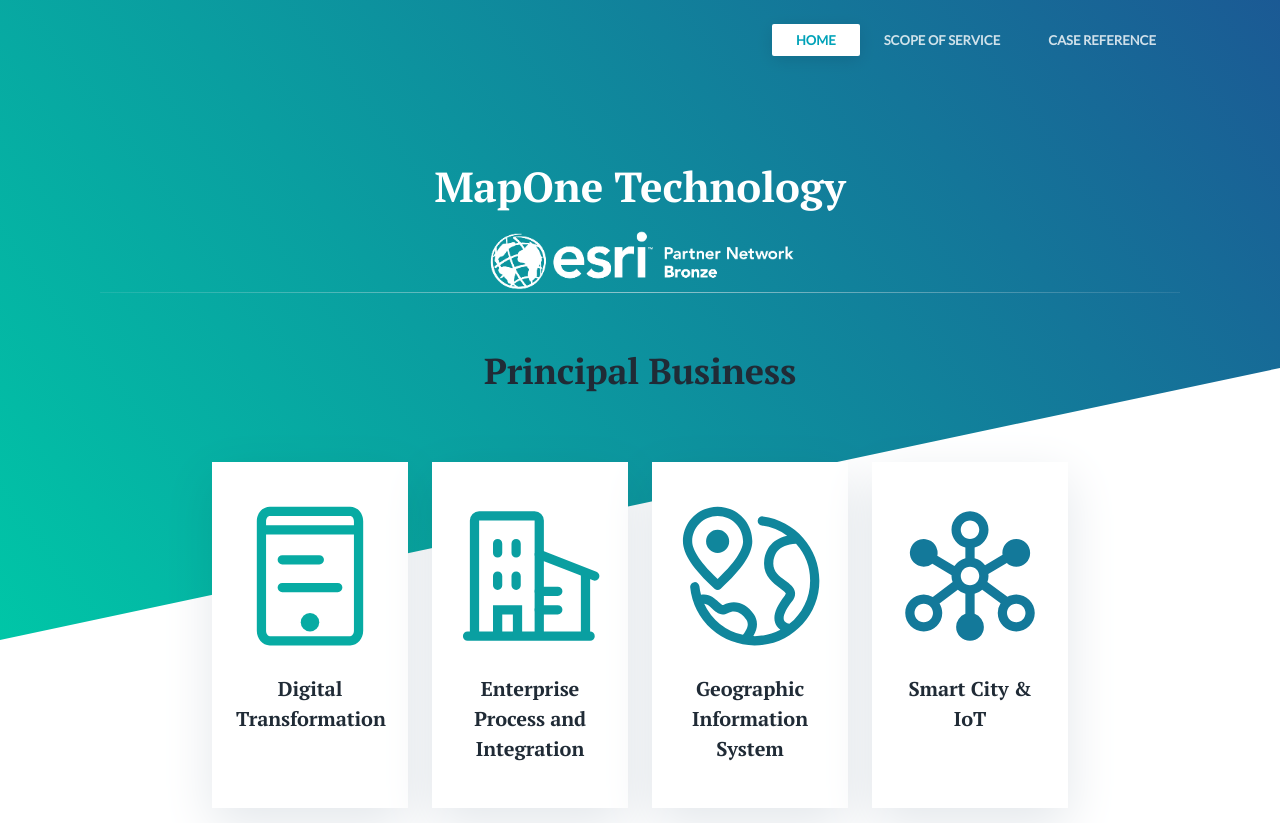
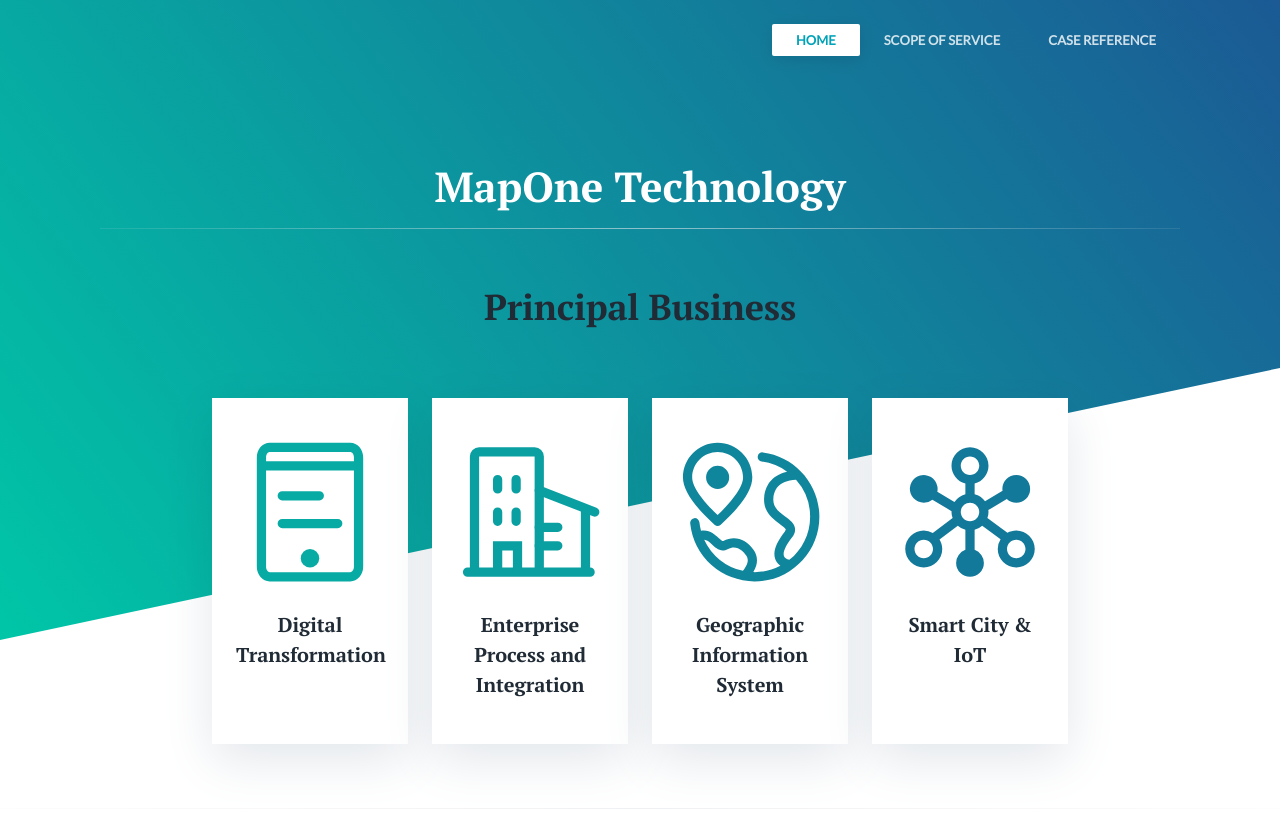
Before and after one commit to maponetech/maponetech.github.io, a plain HTML site: page index.html in a window 1280 px wide. Shown: the top 823 px of the page. Drawn offline with nearby package versions, Linux system fonts and the light colour scheme.

Commit message:
Add files via upload

```diff
--- a/index.html
+++ b/index.html
@@ -40,7 +40,6 @@
                 <div class="container-sm">
                     <div class="hero-inner">
                         <h1 class="hero-title h2-mobile mt-0 is-revealing">MapOne Technology</h1>
-						<img src="esri_www.png" style="width: 100%;height: auto;">
                     </div>
                 </div>
             </section>
```
